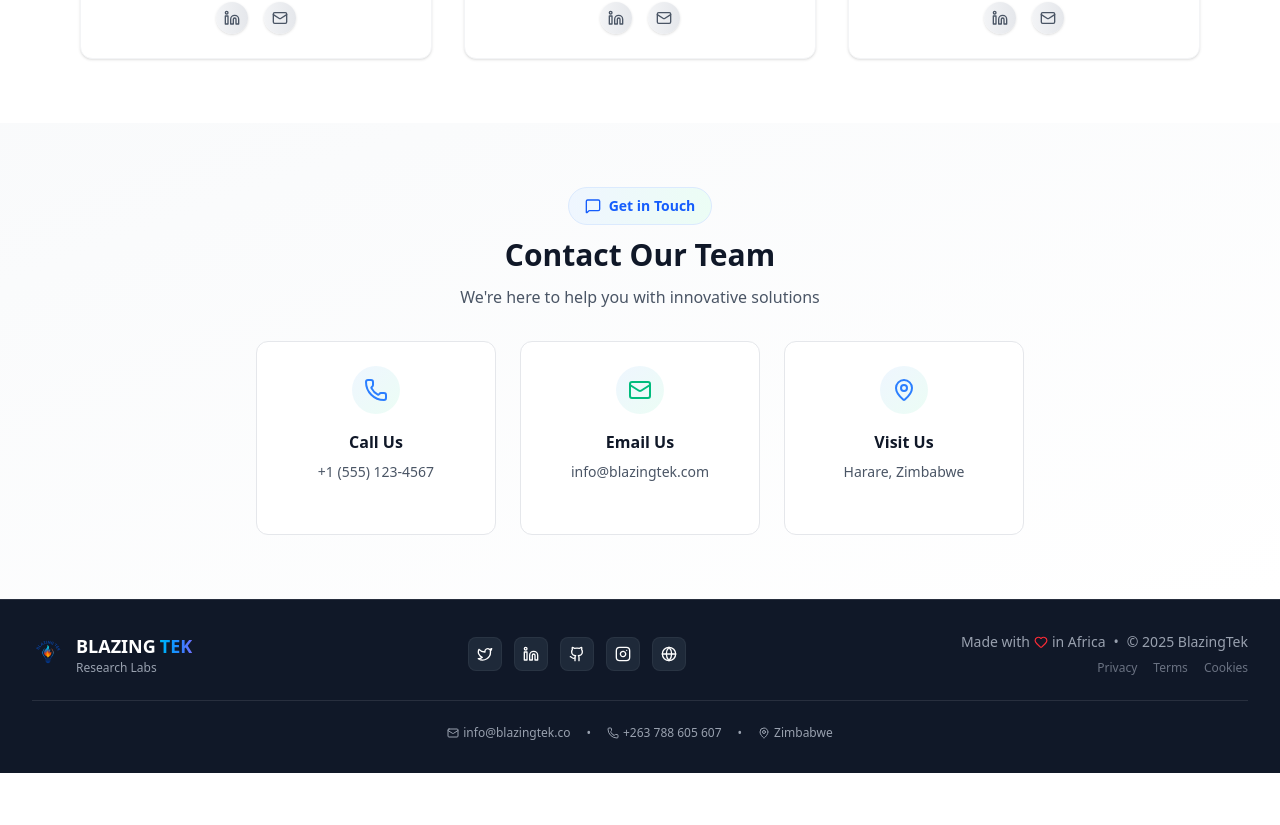
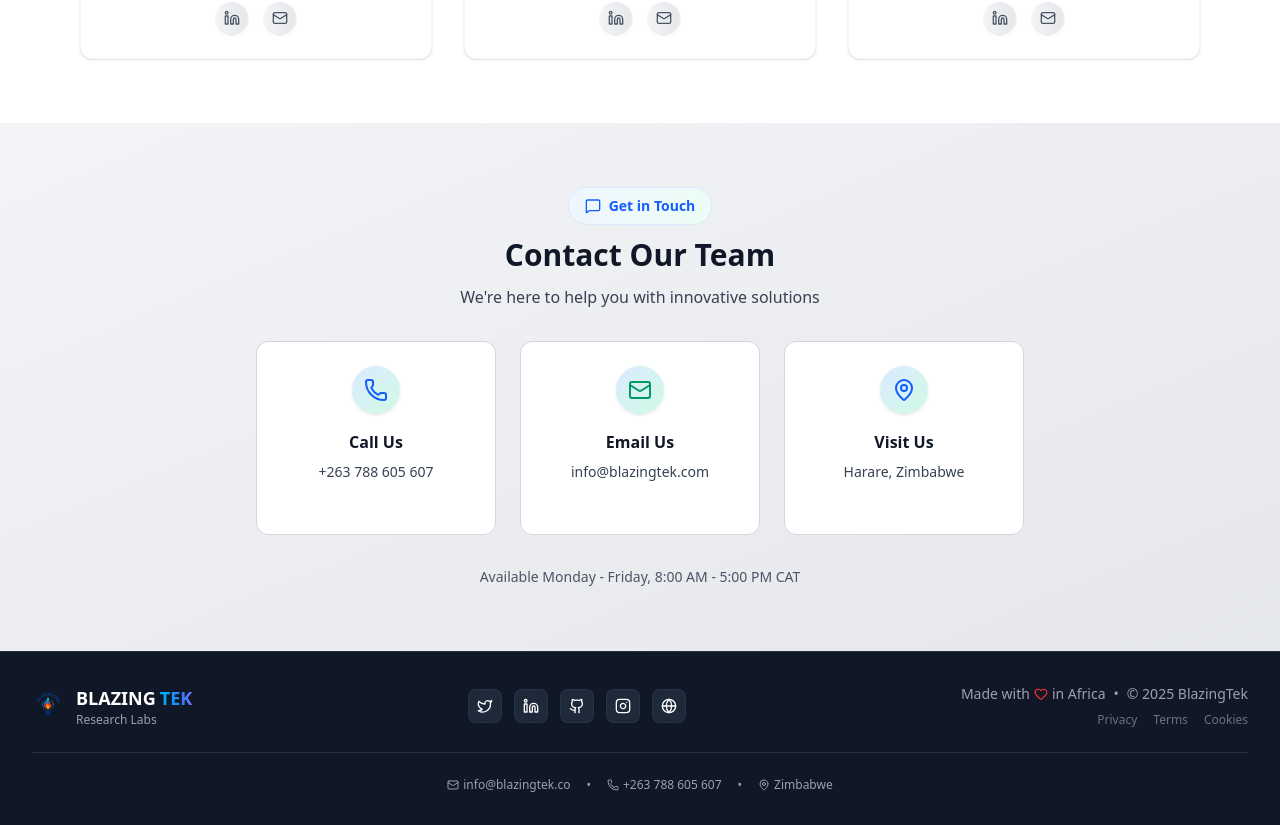
Before and after one commit to tgzgondoz/blazingtek, a React (Vite) app: page /about in a window 1280 px wide. Shown: the part 1200-2025 px from the top of the page. Before the commit the page ends 1973 px from the top, so only its background shows below. Built offline with nearby package versions, Linux system fonts and the light colour scheme.

Commit message:
final touches

```diff
--- a/src/pages/Abouts.jsx
+++ b/src/pages/Abouts.jsx
@@ -1,7 +1,6 @@
 import { motion } from 'framer-motion';
 import { Users, Linkedin, Mail, MessageSquare, Phone, MapPin } from 'lucide-react';
 import bg2 from '../assets/bg2.jpg';
-
 
 // Import profile pictures - CORRECTED
 import AndrewChigona from '../assets/leaders/Andrew_Chigona.png'; // .png not .jpg
@@ -50,6 +49,7 @@ const Abouts = () => {
       image: TatendaGondo
     }
   ];
+
   return (
     <div className="min-h-screen bg-white">
       {/* Hero Section */}
@@ -178,8 +178,8 @@ const Abouts = () => {
         </div>
       </section>
 
-      {/* Compact Contact Section */}
-      <section className="py-12 md:py-16 bg-gradient-to-br from-gray-50 to-white">
+      {/* Compact Contact Section - UPDATED */}
+      <section className="py-12 md:py-16 bg-gradient-to-br from-gray-100 to-gray-200">
         <div className="max-w-4xl mx-auto px-4">
           <motion.div
             initial={{ opacity: 0, y: 10 }}
@@ -194,26 +194,26 @@ const Abouts = () => {
             <h2 className="text-2xl md:text-3xl font-bold text-gray-900 mb-3">
               Contact Our Team
             </h2>
-            <p className="text-gray-600 max-w-md mx-auto text-sm md:text-base">
+            <p className="text-gray-700 max-w-md mx-auto text-sm md:text-base">
               We're here to help you with innovative solutions
             </p>
           </motion.div>
 
           <div className="grid grid-cols-1 sm:grid-cols-3 gap-6 max-w-3xl mx-auto">
             <motion.a
-              href="tel:+15551234567"
+              href="tel:+263788605607"
               initial={{ opacity: 0, y: 10 }}
               whileInView={{ opacity: 1, y: 0 }}
               viewport={{ once: true }}
               transition={{ delay: 0.1 }}
               whileHover={{ y: -5 }}
-              className="bg-white p-6 rounded-xl border border-gray-200 hover:border-blue-300 hover:shadow-lg transition-all duration-300 group text-center"
+              className="bg-white p-6 rounded-xl border border-gray-300 hover:border-blue-400 hover:shadow-xl transition-all duration-300 group text-center"
             >
-              <div className="w-12 h-12 rounded-full bg-gradient-to-br from-blue-50 to-emerald-50 mx-auto mb-4 flex items-center justify-center group-hover:from-blue-100 group-hover:to-emerald-100 transition-colors">
-                <Phone className="h-6 w-6 text-blue-500" />
+              <div className="w-12 h-12 rounded-full bg-gradient-to-br from-blue-100 to-emerald-100 mx-auto mb-4 flex items-center justify-center group-hover:from-blue-200 group-hover:to-emerald-200 transition-colors shadow-sm">
+                <Phone className="h-6 w-6 text-blue-600" />
               </div>
               <h3 className="text-base font-semibold text-gray-900 mb-2">Call Us</h3>
-              <p className="text-gray-600 text-sm">+1 (555) 123-4567</p>
+              <p className="text-gray-700 text-sm font-medium">+263 788 605 607</p>
               <div className="text-transparent bg-gradient-to-r from-blue-500 to-emerald-500 bg-clip-text text-xs font-medium mt-3 opacity-0 group-hover:opacity-100 transition-opacity">
                 Click to call →
               </div>
@@ -226,13 +226,13 @@ const Abouts = () => {
               viewport={{ once: true }}
               transition={{ delay: 0.2 }}
               whileHover={{ y: -5 }}
-              className="bg-white p-6 rounded-xl border border-gray-200 hover:border-emerald-300 hover:shadow-lg transition-all duration-300 group text-center"
+              className="bg-white p-6 rounded-xl border border-gray-300 hover:border-emerald-400 hover:shadow-xl transition-all duration-300 group text-center"
             >
-              <div className="w-12 h-12 rounded-full bg-gradient-to-br from-blue-50 to-emerald-50 mx-auto mb-4 flex items-center justify-center group-hover:from-blue-100 group-hover:to-emerald-100 transition-colors">
-                <Mail className="h-6 w-6 text-emerald-500" />
+              <div className="w-12 h-12 rounded-full bg-gradient-to-br from-blue-100 to-emerald-100 mx-auto mb-4 flex items-center justify-center group-hover:from-blue-200 group-hover:to-emerald-200 transition-colors shadow-sm">
+                <Mail className="h-6 w-6 text-emerald-600" />
               </div>
               <h3 className="text-base font-semibold text-gray-900 mb-2">Email Us</h3>
-              <p className="text-gray-600 text-sm">info@blazingtek.com</p>
+              <p className="text-gray-700 text-sm font-medium">info@blazingtek.com</p>
               <div className="text-transparent bg-gradient-to-r from-blue-500 to-emerald-500 bg-clip-text text-xs font-medium mt-3 opacity-0 group-hover:opacity-100 transition-opacity">
                 Click to email →
               </div>
@@ -245,18 +245,31 @@ const Abouts = () => {
               viewport={{ once: true }}
               transition={{ delay: 0.3 }}
               whileHover={{ y: -5 }}
-              className="bg-white p-6 rounded-xl border border-gray-200 hover:border-blue-300 hover:shadow-lg transition-all duration-300 group text-center"
+              className="bg-white p-6 rounded-xl border border-gray-300 hover:border-blue-400 hover:shadow-xl transition-all duration-300 group text-center"
             >
-              <div className="w-12 h-12 rounded-full bg-gradient-to-br from-blue-50 to-emerald-50 mx-auto mb-4 flex items-center justify-center group-hover:from-blue-100 group-hover:to-emerald-100 transition-colors">
-                <MapPin className="h-6 w-6 text-blue-500" />
+              <div className="w-12 h-12 rounded-full bg-gradient-to-br from-blue-100 to-emerald-100 mx-auto mb-4 flex items-center justify-center group-hover:from-blue-200 group-hover:to-emerald-200 transition-colors shadow-sm">
+                <MapPin className="h-6 w-6 text-blue-600" />
               </div>
               <h3 className="text-base font-semibold text-gray-900 mb-2">Visit Us</h3>
-              <p className="text-gray-600 text-sm">Harare, Zimbabwe</p>
+              <p className="text-gray-700 text-sm font-medium">Harare, Zimbabwe</p>
               <div className="text-transparent bg-gradient-to-r from-blue-500 to-emerald-500 bg-clip-text text-xs font-medium mt-3 opacity-0 group-hover:opacity-100 transition-opacity">
                 View location →
               </div>
             </motion.a>
           </div>
+
+          {/* Additional enhancement - Brief contact info */}
+          <motion.div
+            initial={{ opacity: 0 }}
+            whileInView={{ opacity: 1 }}
+            viewport={{ once: true }}
+            transition={{ delay: 0.4 }}
+            className="mt-8 text-center"
+          >
+            <p className="text-gray-600 text-sm">
+              Available Monday - Friday, 8:00 AM - 5:00 PM CAT
+            </p>
+          </motion.div>
         </div>
       </section>
     </div>
--- a/src/pages/Contact.jsx
+++ b/src/pages/Contact.jsx
@@ -11,9 +11,9 @@ const Contact = () => {
   });
 
   const contactInfo = [
-    { icon: <Mail className="h-4 w-4" />, title: "General Inquiries", info: "info@blazingtek.co", link: "mailto:info@blazingtek.co" },
-    { icon: <Mail className="h-4 w-4" />, title: "Sales", info: "sales@blazingtek.co", link: "mailto:sales@blazingtek.co" },
-    { icon: <Phone className="h-4 w-4" />, title: "Phone", info: "+1 (555) 123-4567", link: "tel:+15551234567" },
+    { icon: <Mail className="h-4 w-4" />, title: "General Inquiries", info: "info@blazingtek.com", link: "mailto:info@blazingtek.com" },
+    { icon: <Mail className="h-4 w-4" />, title: "Sales", info: "sales@blazingtek.com", link: "mailto:sales@blazingtek.com" },
+    { icon: <Phone className="h-4 w-4" />, title: "Phone", info: "+263 788 605 607", link: "tel:+263788605607" },
     { icon: <MapPin className="h-4 w-4" />, title: "Location", info: "Harare, Zimbabwe", link: "#" },
   ];
 
@@ -273,18 +273,14 @@ const Contact = () => {
                 <h5 className="font-semibold text-gray-900">Our Presence</h5>
               </div>
               <div className="flex flex-wrap gap-3">
-                {['Harare, Zimbabwe', 'Nairobi, Kenya', 'Accra, Ghana', 'Cape Town, South Africa'].map((city, idx) => (
                 <motion.span
-                    key={idx}
                   initial={{ opacity: 0, scale: 0.9 }}
                   whileInView={{ opacity: 1, scale: 1 }}
                   viewport={{ once: true }}
-                    transition={{ delay: idx * 0.1 }}
                   className="px-4 py-2 bg-gradient-to-r from-gray-50 to-gray-100 border border-gray-200 rounded-full text-sm font-medium text-gray-700 hover:bg-gradient-to-r hover:from-blue-50 hover:to-emerald-50 hover:border-blue-200 hover:text-blue-700 transition-all cursor-pointer"
                 >
-                    {city}
+                  Harare, Zimbabwe
                 </motion.span>
-                ))}
               </div>
             </div>
 
--- a/src/pages/Partnerships.jsx
+++ b/src/pages/Partnerships.jsx
@@ -247,7 +247,7 @@ const Partnerships = () => {
                       value={formData.phone}
                       onChange={handleInputChange}
                       className="w-full px-4 py-3 rounded-lg border border-gray-300 focus:border-blue-500 focus:ring-2 focus:ring-blue-500/30 transition-colors"
-                      placeholder="+233 24 123 4567"
+                      placeholder="+263 788 605 607"
                     />
                   </div>
                 </div>
@@ -407,13 +407,13 @@ const Partnerships = () => {
                       <div className="p-2 rounded-lg bg-gradient-to-r from-blue-50 to-emerald-50">
                         <Mail className="h-3 w-3 text-gray-600" />
                       </div>
-                      <span className="text-sm text-gray-600">partnerships@blazingtek.com</span>
+                      <span className="text-sm text-gray-600">info@blazingtek.com</span>
                     </div>
                     <div className="flex items-center gap-3">
                       <div className="p-2 rounded-lg bg-gradient-to-r from-blue-50 to-emerald-50">
                         <Phone className="h-3 w-3 text-gray-600" />
                       </div>
-                      <span className="text-sm text-gray-600">+1 (555) 123-4567</span>
+                      <span className="text-sm text-gray-600">+263 788 605 607</span>
                     </div>
                     <div className="flex items-center gap-3">
                       <div className="p-2 rounded-lg bg-gradient-to-r from-blue-50 to-emerald-50">
```
Lines whose indentation alone changed are shown as unchanged.
